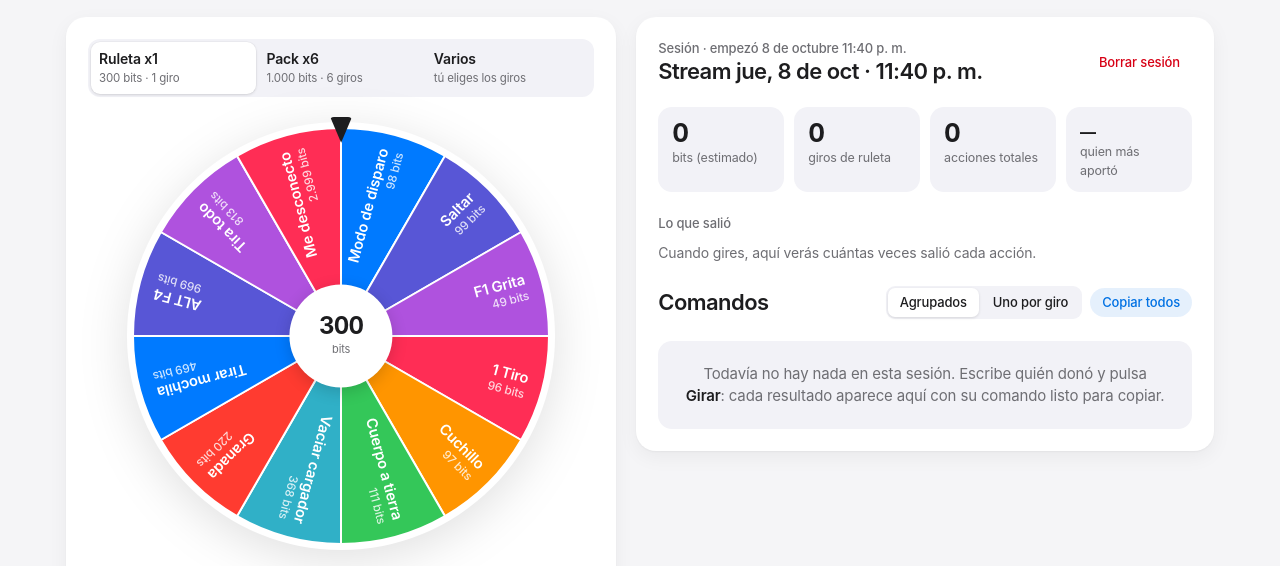
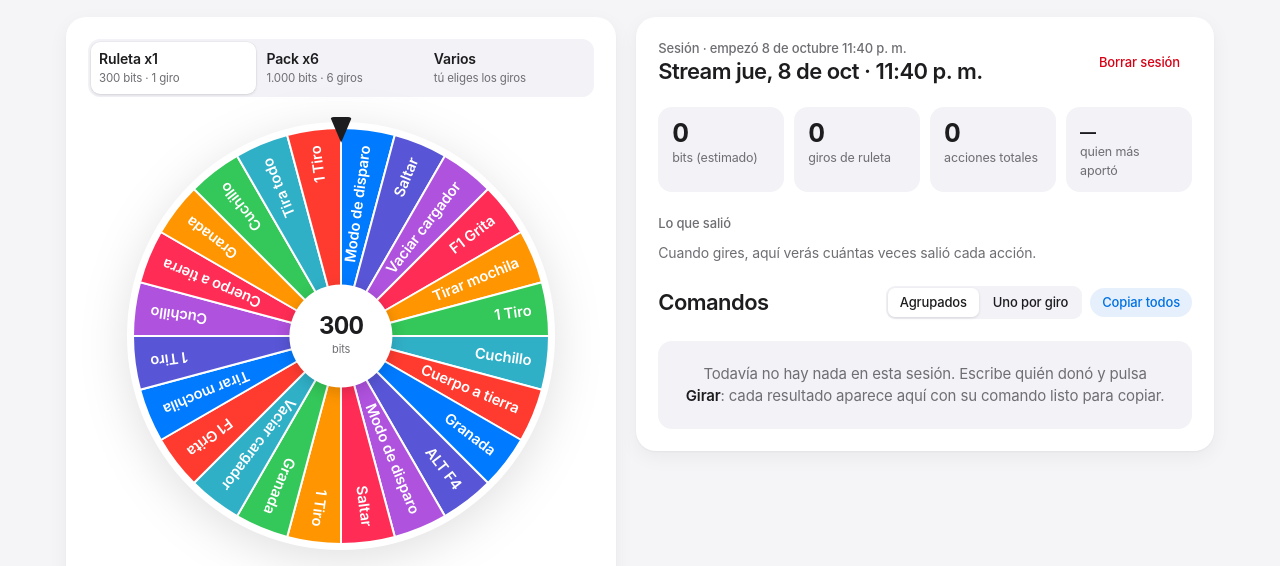
Before and after one commit to plathslavia/ruleta-bitbot, a plain HTML site: page index.html in a window 1280 px wide. Shown: the part 184-750 px from the top of the page. Drawn offline with Linux system fonts and the light colour scheme.

Commit message:
Ruleta igual a la del stream: 24 casillas con repeticiones y sin desconectarse

```diff
--- a/index.html
+++ b/index.html
@@ -207,6 +207,7 @@ tbody tr+tr td{border-top:1px solid var(--sep)}
 th{font-size:12.5px;color:var(--muted);font-weight:500}
 td input[type=text],td input[type=number]{width:100%;background:var(--card)}
 td.num{width:96px}
+td.slots{width:84px}
 td.chk{width:70px;text-align:center}
 td.chk input{width:18px;height:18px;accent-color:var(--accent)}
 .set-actions{display:flex;flex-wrap:wrap;gap:8px;align-items:center}
@@ -348,10 +349,11 @@ td.chk input{width:18px;height:18px;accent-color:var(--accent)}
         <div class="field"><label for="nX6">Giros del pack</label><input id="nX6" type="number" min="1" max="20"></div>
       </div>
       <p class="tpl-help">Puedes usar <code>{usuario}</code> <code>{bits}</code> <code>{cantidad}</code> <code>{accion}</code> <code>{modo}</code> <code>{hora}</code>. <code>{cantidad}</code> es cuántas veces le salió esa acción a ese usuario (1 en la vista "uno por giro"). Vista previa con 2 granadas: <code id="tplPreview"></code></p>
+      <p class="tpl-help">En <b>Casillas</b> pones cuántas veces aparece cada acción en la ruleta: más casillas, más probabilidad de que salga. Con 0 no aparece. <span id="slotSummary"></span></p>
 
       <div class="tablewrap">
         <table>
-          <thead><tr><th>Acción (va en el comando)</th><th>Texto en la ruleta</th><th>Bits</th><th>En x1</th><th>En pack</th><th></th></tr></thead>
+          <thead><tr><th>Acción (va en el comando)</th><th>Texto en la ruleta</th><th>Bits</th><th>Casillas</th><th>En x1</th><th>En pack</th><th></th></tr></thead>
           <tbody id="actRows"></tbody>
         </table>
       </div>
@@ -385,20 +387,24 @@ const DEFAULTS = {
   priceX1: 300,
   priceX6: 1000,
   packSpins: 6,
+  // slots = cuántas casillas ocupa en la ruleta (más casillas, más probabilidad)
   actions: [
-    { id: "a01", name: "Cambiar Modo de disparo del arma", short: "Modo de disparo", bits: 98,  x1: true, x6: true },
-    { id: "a02", name: "Saltar",                           short: "Saltar",          bits: 99,  x1: true, x6: true },
-    { id: "a03", name: "F1 Personaje Grita",               short: "F1 Grita",        bits: 49,  x1: true, x6: true },
-    { id: "a04", name: "Dispara 1 Tiro",                   short: "1 Tiro",          bits: 96,  x1: true, x6: true },
-    { id: "a05", name: "Saca el cuchillo",                 short: "Cuchillo",        bits: 97,  x1: true, x6: true },
-    { id: "a06", name: "Cuerpo a Tierra",                  short: "Cuerpo a tierra", bits: 111, x1: true, x6: true },
-    { id: "a07", name: "Vaciar Cargador",                  short: "Vaciar cargador", bits: 368, x1: true, x6: true },
-    { id: "a08", name: "Tirar Granada",                    short: "Granada",         bits: 220, x1: true, x6: true },
-    { id: "a09", name: "Tirar Mochila",                    short: "Tirar mochila",   bits: 469, x1: true, x6: true },
-    { id: "a10", name: "ALT F4",                           short: "ALT F4",          bits: 969, x1: true, x6: true },
-    { id: "a11", name: "Tira todo menos mochila y nades",  short: "Tira todo",       bits: 813, x1: true, x6: true },
-    { id: "a12", name: "Me desconecto",                    short: "Me desconecto",   bits: 2999, x1: true, x6: false }
-  ]
+    { id: "a01", name: "Cambiar Modo de disparo del arma", short: "Modo de disparo", bits: 98,   slots: 2, x1: true,  x6: true },
+    { id: "a02", name: "Saltar",                           short: "Saltar",          bits: 99,   slots: 2, x1: true,  x6: true },
+    { id: "a03", name: "F1 Personaje Grita",               short: "F1 Grita",        bits: 49,   slots: 2, x1: true,  x6: true },
+    { id: "a04", name: "Dispara 1 Tiro",                   short: "1 Tiro",          bits: 96,   slots: 4, x1: true,  x6: true },
+    { id: "a05", name: "Saca el cuchillo",                 short: "Cuchillo",        bits: 97,   slots: 3, x1: true,  x6: true },
+    { id: "a06", name: "Cuerpo a Tierra",                  short: "Cuerpo a tierra", bits: 111,  slots: 2, x1: true,  x6: true },
+    { id: "a07", name: "Vaciar Cargador",                  short: "Vaciar cargador", bits: 368,  slots: 2, x1: true,  x6: true },
+    { id: "a08", name: "Tirar Granada",                    short: "Granada",         bits: 220,  slots: 3, x1: true,  x6: true },
+    { id: "a09", name: "Tirar Mochila",                    short: "Tirar mochila",   bits: 469,  slots: 2, x1: true,  x6: true },
+    { id: "a10", name: "ALT F4",                           short: "ALT F4",          bits: 969,  slots: 1, x1: true,  x6: true },
+    { id: "a11", name: "Tira todo menos mochila y nades",  short: "Tira todo",       bits: 813,  slots: 1, x1: true,  x6: true },
+    { id: "a12", name: "Me desconecto",                    short: "Me desconecto",   bits: 2999, slots: 1, x1: false, x6: false }
+  ],
+  // orden de las casillas en el sentido del reloj, igual que la ruleta del stream
+  wheel: ["a01","a02","a07","a03","a09","a04","a05","a06","a08","a10","a01","a02",
+          "a04","a08","a07","a03","a09","a04","a05","a06","a08","a05","a11","a12","a04"]
 };
 
 const $ = id => document.getElementById(id);
@@ -422,13 +428,43 @@ function h(tag, props, ...kids) {
   return el;
 }
 
+// Reparte las casillas de cada acción por la ruleta para que las repetidas no queden juntas.
+function buildWheel(actions) {
+  const slots = [];
+  actions.forEach((a, i) => {
+    const s = a.slots;
+    for (let j = 0; j < s; j++) slots.push({ id: a.id, key: (j + ((i * 0.618) % 1)) / s });
+  });
+  slots.sort((x, y) => x.key - y.key);
+  return slots.map(x => x.id);
+}
+function wheelMatches(wheel, actions) {
+  if (!Array.isArray(wheel)) return false;
+  const want = {}; actions.forEach(a => { want[a.id] = a.slots; });
+  const got = {}; for (const id of wheel) { if (!(id in want)) return false; got[id] = (got[id] || 0) + 1; }
+  return actions.every(a => (got[a.id] || 0) === a.slots);
+}
+
 function normalizeConfig(c) {
   const out = Object.assign(clone(DEFAULTS), c ? clone(c) : {});
   if (!Array.isArray(out.actions) || !out.actions.length) out.actions = clone(DEFAULTS.actions);
+  // Configuración guardada antes de existir las casillas y sin cambios en la lista: pasa a la de la ruleta del stream.
+  const legacyDefault = c && Array.isArray(c.actions) && !c.wheel && c.actions.every(a => a.slots == null) &&
+    c.actions.map(a => a.id).join() === DEFAULTS.actions.map(a => a.id).join();
+  if (legacyDefault) {
+    out.actions = out.actions.map(a => {
+      const d = DEFAULTS.actions.find(x => x.id === a.id);
+      return { ...a, slots: d.slots, x1: d.x1, x6: d.x6 };
+    });
+    out.wheel = clone(DEFAULTS.wheel);
+  }
   out.actions = out.actions.map(a => ({
     id: String(a.id || uid("a")), name: String(a.name || "Acción"), short: String(a.short || a.name || "Acción"),
-    bits: Number(a.bits) || 0, x1: a.x1 !== false, x6: a.x6 !== false
+    bits: Number(a.bits) || 0,
+    slots: a.slots == null ? 1 : Math.min(50, Math.max(0, Math.round(Number(a.slots) || 0))),
+    x1: a.x1 !== false, x6: a.x6 !== false
   }));
+  if (!wheelMatches(out.wheel, out.actions)) out.wheel = buildWheel(out.actions);
   out.priceX1 = Number(out.priceX1) || DEFAULTS.priceX1;
   out.priceX6 = Number(out.priceX6) || DEFAULTS.priceX6;
   out.packSpins = Math.min(20, Math.max(1, Number(out.packSpins) || DEFAULTS.packSpins));
@@ -444,7 +480,7 @@ let activeId = null;
 let mode = "x1";
 let spinning = false;
 let rotation = 0;
-let highlightId = null;
+let highlightIdx = null;
 let db = null;
 let pendingWrites = 0;
 let lastError = false;
@@ -545,8 +581,10 @@ function segPalette() {
 }
 function poolFor(m) {
   if (m === "multi") m = "x6";
-  return config.actions.filter(a => (m === "x6" ? a.x6 : a.x1));
+  const byId = {}; config.actions.forEach(a => { byId[a.id] = a; });
+  return config.wheel.map(id => byId[id]).filter(a => a && a.slots > 0 && (m === "x6" ? a.x6 : a.x1));
 }
+function uniqueActions(pool) { return [...new Map(pool.map(a => [a.id, a])).values()]; }
 function multiCount() { return Math.min(200, Math.max(1, Math.round(Number($("multiN").value) || 1))); }
 let skipAnim = false;
 
@@ -584,7 +622,7 @@ function drawWheel() {
   pool.forEach((a, i) => {
     const start = -Math.PI / 2 + i * seg;
     const c = pal[(n % pal.length === 1 && i === n - 1) ? 3 : i % pal.length];
-    const dim = highlightId && a.id !== highlightId;
+    const dim = highlightIdx != null && i !== highlightIdx;
     ctx.globalAlpha = dim ? 0.28 : 1;
     ctx.beginPath(); ctx.moveTo(0, 0); ctx.arc(0, 0, R, start, start + seg); ctx.closePath();
     ctx.fillStyle = c.bg; ctx.fill();
@@ -735,7 +773,7 @@ async function spinOnce(pool, speed) {
   const jitter = (Math.random() - 0.5) * seg * 0.7;
   const target = -(idx + 0.5) * seg + jitter;
   const delta = (((target - rotation) % TAU) + TAU) % TAU;
-  highlightId = null;
+  highlightIdx = null;
   if (skipAnim) {
     rotation = (rotation + delta) % TAU;
   } else {
@@ -744,7 +782,7 @@ async function spinOnce(pool, speed) {
     const dur = fast ? 450 : speed === "rapid" ? 1300 : speed === "quick" ? 2300 : 4300;
     await animateTo(rotation + turns * TAU + delta, dur);
   }
-  highlightId = pool[idx].id;
+  highlightIdx = idx;
   drawWheel();
   return pool[idx];
 }
@@ -788,7 +826,7 @@ function copyText(text, btn) {
 async function doSpin() {
   if (spinning) return;
   const pool = poolFor(mode);
-  if (pool.length < 2) { $("resBig").textContent = "Activa al menos 2 acciones para esta ruleta"; return; }
+  if (uniqueActions(pool).length < 2) { $("resBig").textContent = "Activa al menos 2 acciones para esta ruleta"; return; }
   spinning = true; setBusy(true);
   const user = $("viewer").value.trim().replace(/^@/, "") || "Anónimo";
   const n = mode === "x6" ? config.packSpins : mode === "multi" ? multiCount() : 1;
@@ -871,7 +909,7 @@ function renderModes() {
   $("hubBits").textContent = fmt(mode === "x6" ? config.priceX6 : mode === "multi" ? multiCount() : config.priceX1);
   $("hubUnit").textContent = mode === "multi" ? "giros" : "bits";
   $("spin").textContent = mode === "x6" ? `Girar ${config.packSpins} veces` : mode === "multi" ? `Girar ${multiCount()} veces` : "Girar";
-  wheel.setAttribute("aria-label", "Ruleta con: " + poolFor(mode).map(a => a.name).join(", "));
+  wheel.setAttribute("aria-label", "Ruleta con: " + uniqueActions(poolFor(mode)).map(a => a.name).join(", "));
 }
 
 function renderSessions() {
@@ -994,12 +1032,15 @@ function renderSettings() {
   $("nX6").value = config.packSpins;
   updatePreview();
   $("actRows").replaceChildren(...config.actions.map(a => actRow(a)));
+  const n1 = poolFor("x1").length, n6 = poolFor("x6").length;
+  $("slotSummary").textContent = n1 === n6 ? `Ahora la ruleta tiene ${n1} casillas.` : `Ahora la ruleta x1 tiene ${n1} casillas y la del pack ${n6}.`;
 }
 function actRow(a) {
   const tr = h("tr", { "data-id": a.id },
     h("td", null, h("input", { type: "text", "data-k": "name", value: a.name, "aria-label": "Nombre de la acción", id: "n-" + a.id })),
     h("td", null, h("input", { type: "text", "data-k": "short", value: a.short, "aria-label": "Texto en la ruleta", id: "s-" + a.id })),
     h("td", { class: "num" }, h("input", { type: "number", min: "0", "data-k": "bits", value: a.bits, "aria-label": "Bits", id: "b-" + a.id })),
+    h("td", { class: "num slots" }, h("input", { type: "number", min: "0", max: "50", "data-k": "slots", value: a.slots, "aria-label": "Casillas en la ruleta", id: "c-" + a.id })),
     h("td", { class: "chk" }, h("input", { type: "checkbox", "data-k": "x1", checked: a.x1, "aria-label": "Entra en la ruleta x1", id: "x1-" + a.id })),
     h("td", { class: "chk" }, h("input", { type: "checkbox", "data-k": "x6", checked: a.x6, "aria-label": "Entra en el pack", id: "x6-" + a.id })),
     h("td", null, h("button", { class: "btn sm ghost warn", type: "button", text: "Quitar", onclick: () => tr.remove() })));
@@ -1018,7 +1059,7 @@ function renderAll() {
 /* ---------- events ---------- */
 document.querySelectorAll(".mode").forEach(m => m.addEventListener("click", () => {
   if (spinning) return;
-  mode = m.dataset.mode; highlightId = null; renderModes(); drawWheel();
+  mode = m.dataset.mode; highlightIdx = null; renderModes(); drawWheel();
   try { localStorage.setItem(LS_KEY + "-mode", mode); } catch (e) {}
 }));
 $("spin").addEventListener("click", doSpin);
@@ -1093,23 +1134,24 @@ $("delSess").addEventListener("click", e => {
 
 $("tpl").addEventListener("input", updatePreview);
 $("addAct").addEventListener("click", () => {
-  const tr = actRow({ id: uid("a"), name: "", short: "", bits: 100, x1: true, x6: true });
+  const tr = actRow({ id: uid("a"), name: "", short: "", bits: 100, slots: 1, x1: true, x6: true });
   $("actRows").append(tr); tr.querySelector("input").focus();
 });
 $("saveCfg").addEventListener("click", () => {
   const actions = [...$("actRows").querySelectorAll("tr")].map(tr => {
     const g = k => tr.querySelector(`[data-k=${k}]`);
     const name = g("name").value.trim();
-    return { id: tr.dataset.id, name, short: g("short").value.trim() || name, bits: Number(g("bits").value) || 0, x1: g("x1").checked, x6: g("x6").checked };
+    return { id: tr.dataset.id, name, short: g("short").value.trim() || name, bits: Number(g("bits").value) || 0, slots: g("slots").value === "" ? 1 : Number(g("slots").value), x1: g("x1").checked, x6: g("x6").checked };
   }).filter(a => a.name);
   const msg = $("cfgMsg");
   if (actions.length < 2) { msg.className = "msg err"; msg.textContent = "Necesitas al menos 2 acciones con nombre."; return; }
   config = normalizeConfig({
     template: $("tpl").value.trim() || DEFAULTS.template,
-    priceX1: $("pX1").value, priceX6: $("pX6").value, packSpins: $("nX6").value, actions
+    priceX1: $("pX1").value, priceX6: $("pX6").value, packSpins: $("nX6").value, actions,
+    wheel: config.wheel
   });
   persistConfig();
-  highlightId = null;
+  highlightIdx = null;
   renderSettings(); renderAll();
   msg.className = "msg"; msg.textContent = "Ajustes guardados.";
   setTimeout(() => { msg.textContent = ""; }, 2500);
```
